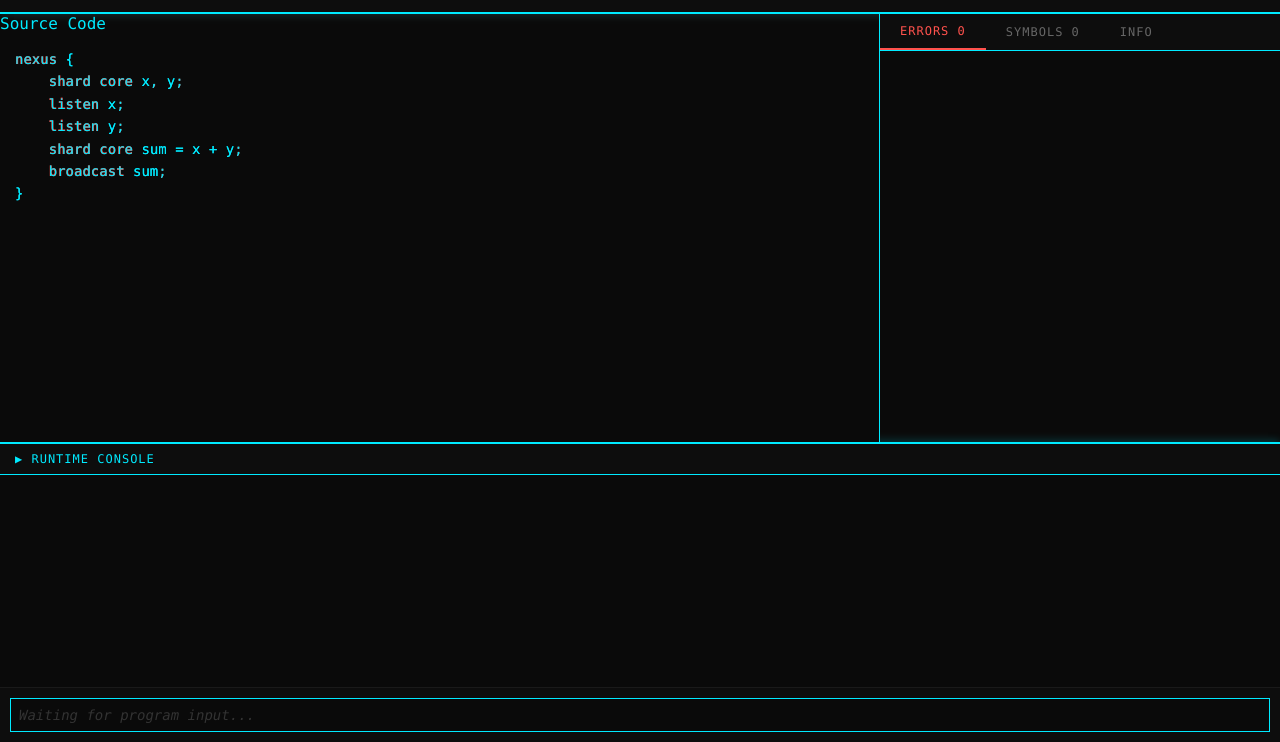
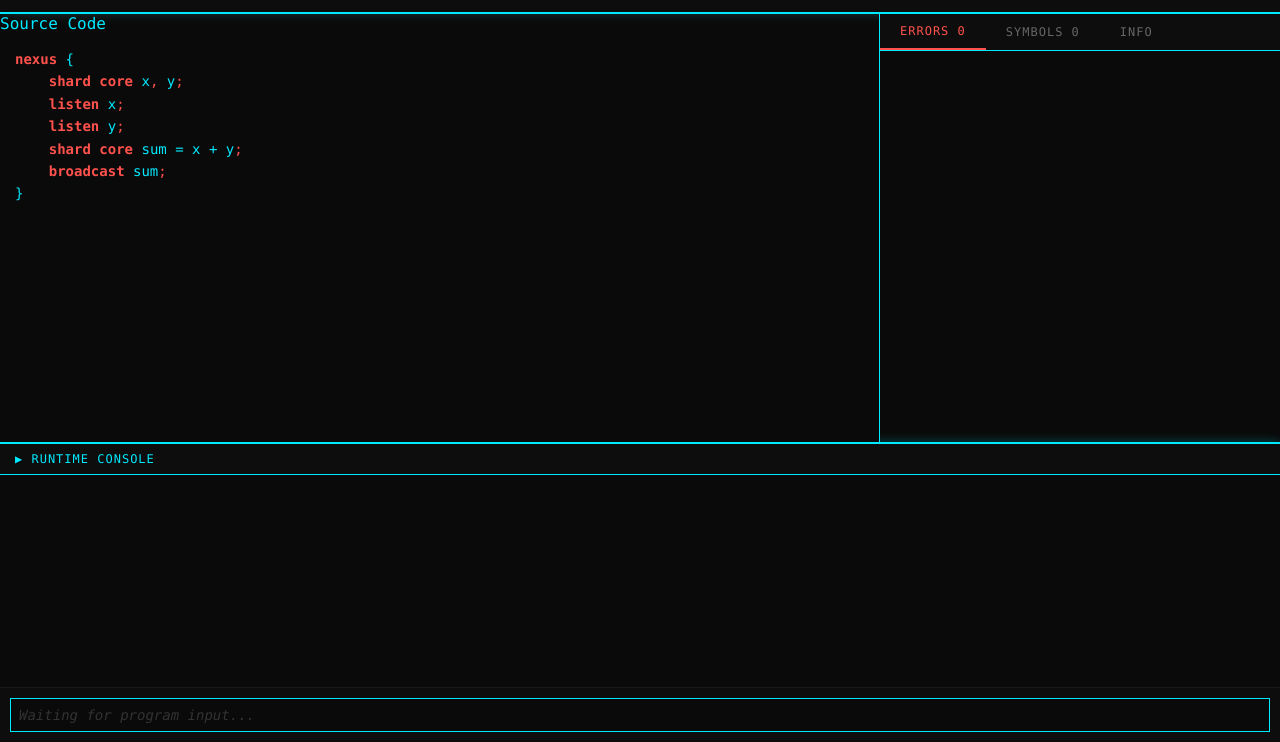
Before and after one commit to talha-d59/59LANG-Compiler, a website: page frontend/public/index.html in a window 1280 px wide. Shown: the part 58-800 px from the top of the page. Drawn offline with Linux system fonts and the light colour scheme; no server answers.

Commit message:
Fix: make textarea text transparent to reveal syntax highlighting
Changed textarea color from var(--blue) to transparent so the colored
syntax highlighting from the background layer is visible, not hidden
by the blue text overlay.

```diff
--- a/frontend/public/styles.css
+++ b/frontend/public/styles.css
@@ -164,7 +164,7 @@ select option {
     bottom: 0;
     flex: 1;
     background-color: transparent;
-    color: var(--blue);
+    color: transparent;
     border: none;
     padding: 15px;
     font-family: 'Consolas', 'Courier New', 'Monaco', monospace;
```
